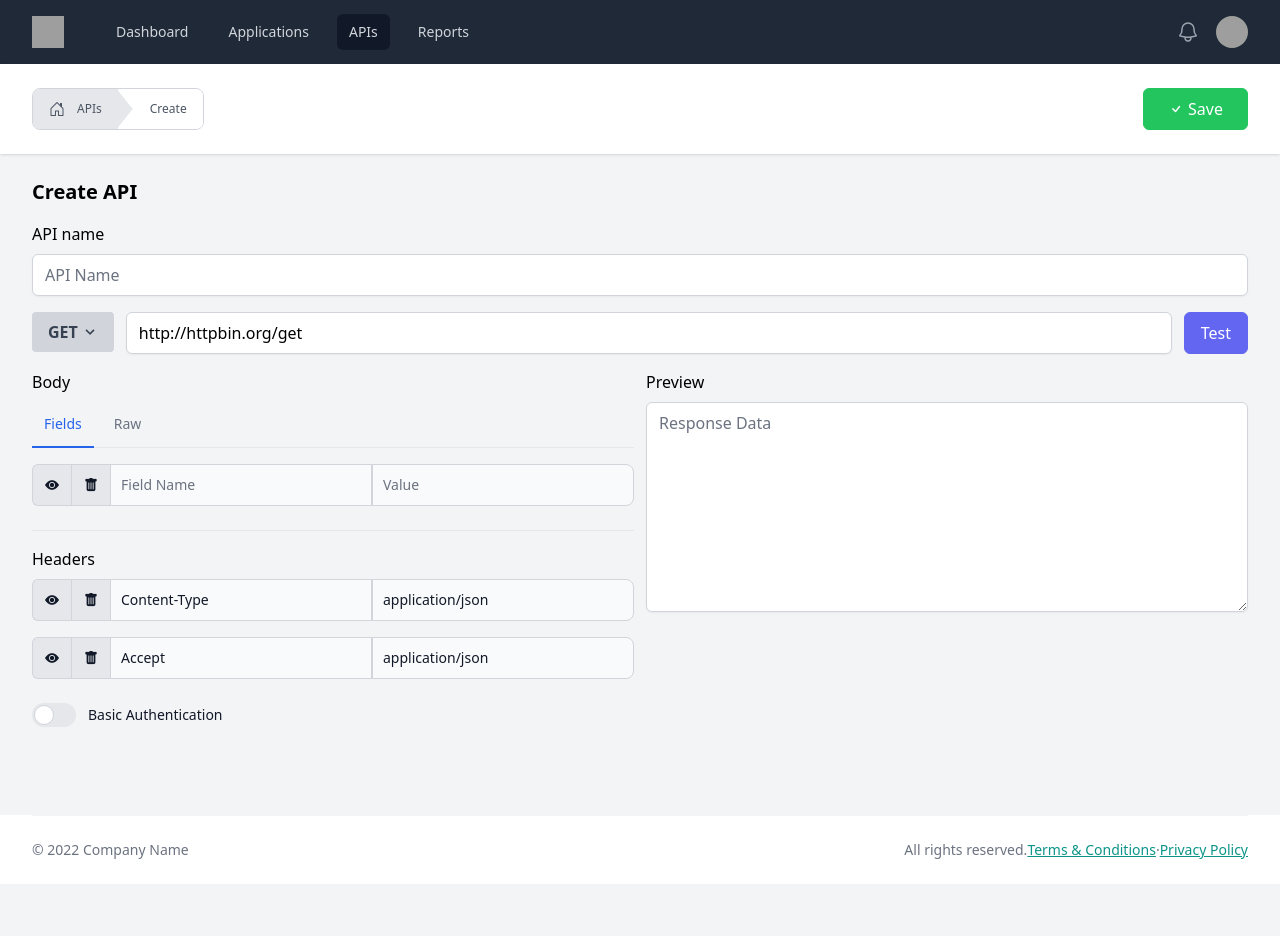
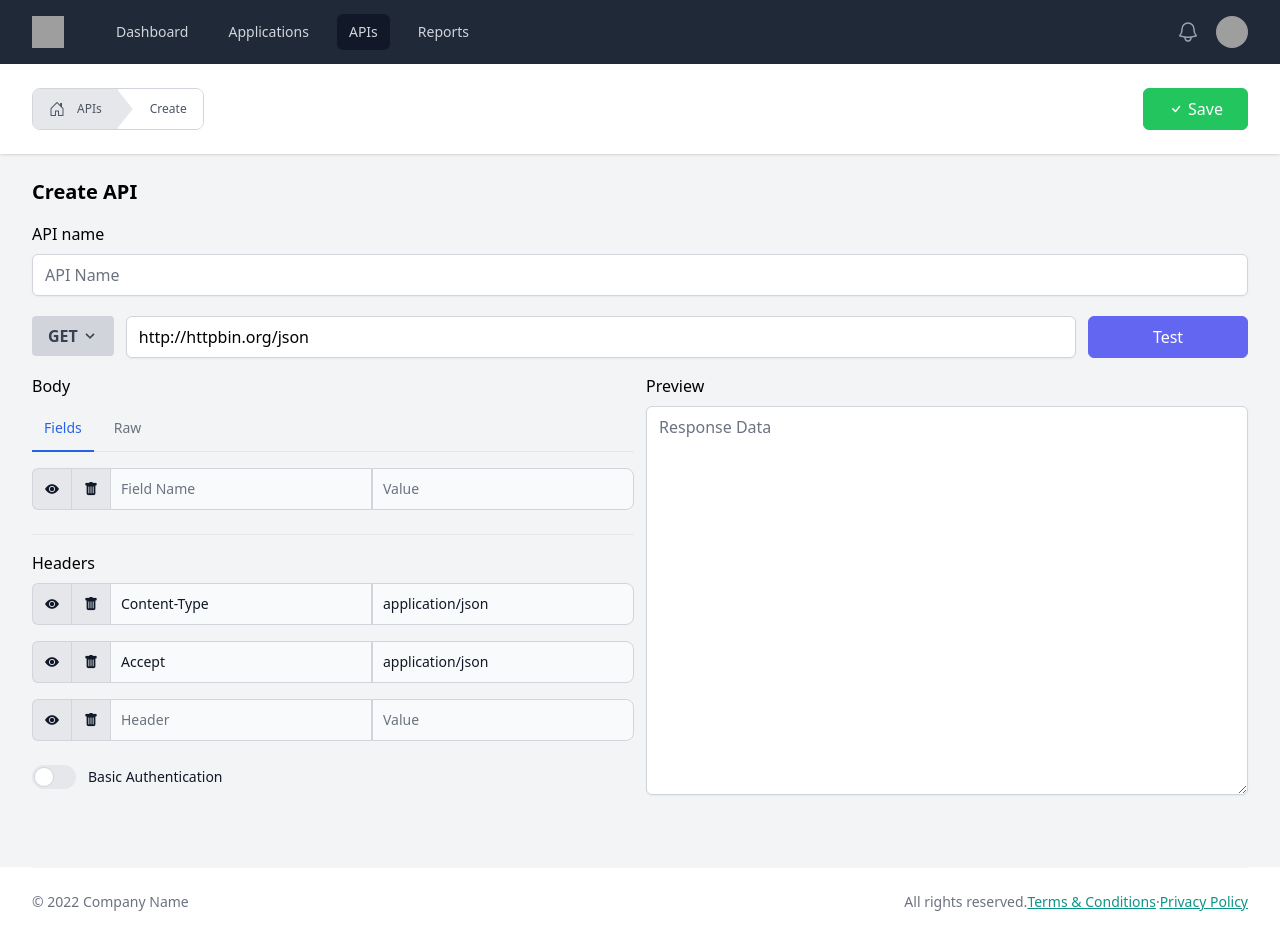
Before and after one commit to andchir/api2app-frontend, an Angular app: page /apis/create in a window 1280 px wide. Before the commit the page ends 884 px from the top, so only its background shows below. Built offline with nearby package versions, Linux system fonts and the light colour scheme; grey boxes are pictures that could not be loaded.

Commit message:
create AIP item upd - make request

```diff
--- a/src/app/apis/api-create/api-create.component.html
+++ b/src/app/apis/api-create/api-create.component.html
@@ -1,5 +1,5 @@
 <header class="bg-white shadow">
-    <div class="mx-auto max-w-7xl px-4 py-6 sm:px-6 lg:px-8">
+    <div class="mx-auto max-w-7xl py-6 px-4 sm:px-6 lg:px-8">
 
         <div class="flex justify-between">
 
@@ -38,13 +38,13 @@
 </header>
 
 <main>
-    <div class="mx-auto max-w-7xl py-6 sm:px-6 lg:px-8">
+    <div class="mx-auto max-w-7xl py-6 px-4 sm:px-6 lg:px-8">
 
         <h2 class="text-xl font-bold mb-4">Create API</h2>
 
         <div>
 
-            <div class="mb-4">
+            <div class="mb-5">
                 <label class="block mb-2" for="fieldName">API name</label>
                 <input type="text" class="block w-full rounded-md border-gray-300 shadow-sm focus:border-indigo-300 focus:ring focus:ring-indigo-200 focus:ring-opacity-50"
                        id="fieldName"
@@ -73,12 +73,18 @@
                 <div class="grow">
                     <input type="text" class="block w-full rounded-md border-gray-300 shadow-sm focus:border-indigo-300 focus:ring focus:ring-indigo-200 focus:ring-opacity-50"
                            placeholder="API URL"
+                           [disabled]="loading"
                            [(ngModel)]="data.requestUrl">
                 </div>
 
                 <div>
-                    <button type="button" class="border border-indigo-500 bg-indigo-500 text-white rounded-md px-4 py-2 transition duration-500 ease select-none hover:bg-indigo-600 focus:outline-none focus:shadow-outline"
-                        (click)="apiSendRequest()">
+                    <button type="button" class="border border-indigo-500 bg-indigo-500 text-white rounded-md px-4 py-2 transition duration-500 ease select-none hover:bg-indigo-600 focus:outline-none focus:shadow-outline w-40"
+                            [disabled]="loading"
+                            (click)="apiSendRequest()">
+                        <svg aria-hidden="true" role="status" class="inline w-4 h-4 mr-3 text-white animate-spin" viewBox="0 0 100 101" fill="none" xmlns="http://www.w3.org/2000/svg" *ngIf="loading && submitted">
+                            <path d="M100 50.5908C100 78.2051 77.6142 100.591 50 100.591C22.3858 100.591 0 78.2051 0 50.5908C0 22.9766 22.3858 0.59082 50 0.59082C77.6142 0.59082 100 22.9766 100 50.5908ZM9.08144 50.5908C9.08144 73.1895 27.4013 91.5094 50 91.5094C72.5987 91.5094 90.9186 73.1895 90.9186 50.5908C90.9186 27.9921 72.5987 9.67226 50 9.67226C27.4013 9.67226 9.08144 27.9921 9.08144 50.5908Z" fill="#E5E7EB"/>
+                            <path d="M93.9676 39.0409C96.393 38.4038 97.8624 35.9116 97.0079 33.5539C95.2932 28.8227 92.871 24.3692 89.8167 20.348C85.8452 15.1192 80.8826 10.7238 75.2124 7.41289C69.5422 4.10194 63.2754 1.94025 56.7698 1.05124C51.7666 0.367541 46.6976 0.446843 41.7345 1.27873C39.2613 1.69328 37.813 4.19778 38.4501 6.62326C39.0873 9.04874 41.5694 10.4717 44.0505 10.1071C47.8511 9.54855 51.7191 9.52689 55.5402 10.0491C60.8642 10.7766 65.9928 12.5457 70.6331 15.2552C75.2735 17.9648 79.3347 21.5619 82.5849 25.841C84.9175 28.9121 86.7997 32.2913 88.1811 35.8758C89.083 38.2158 91.5421 39.6781 93.9676 39.0409Z" fill="currentColor"/>
+                        </svg>
                         Test
                     </button>
                 </div>
@@ -89,30 +95,50 @@
                 <div>
                     <h3 class="mb-2">Body</h3>
 
-                    <div class="text-sm font-medium text-center text-gray-500 border-b border-gray-200 dark:text-gray-400 dark:border-gray-700 mb-4">
+                    <div class="text-sm font-medium text-center text-gray-500 border-b border-gray-200 mb-4">
                         <ul class="flex flex-wrap -mb-px">
                             <li class="mr-2">
-                                <a href="#" class="inline-block p-3 text-blue-600 border-b-2 border-blue-600 rounded-t-lg active dark:text-blue-500 dark:border-blue-500" aria-current="page">Fields</a>
+                                <button type="button" class="inline-block p-3 border-b-2 border-transparent"
+                                        [ngClass]="{'text-blue-600 border-blue-600': data.bodyDataSource === 'fields', 'border-transparent hover:text-gray-600 hover:border-gray-300': data.bodyDataSource !== 'fields'}"
+                                        (click)="data.bodyDataSource = 'fields'">Fields</button>
                             </li>
                             <li class="mr-2">
-                                <a href="#" class="inline-block p-3 border-b-2 border-transparent rounded-t-lg hover:text-gray-600 hover:border-gray-300 dark:hover:text-gray-300">Raw</a>
+                                <button type="button" class="inline-block p-3 border-b-2 hover:text-gray-600 hover:border-gray-300"
+                                        [ngClass]="{'text-blue-600 border-blue-600': data.bodyDataSource === 'raw', 'border-transparent hover:text-gray-600 hover:border-gray-300': data.bodyDataSource !== 'raw'}"
+                                        (click)="data.bodyDataSource = 'raw'">Raw</button>
                             </li>
                         </ul>
                     </div>
 
-                    <div class="mb-6">
+                    <div class="mb-6" *ngIf="data.bodyDataSource === 'fields'">
 
-                        <div class="flex mb-4">
-                            <span class="inline-flex items-center px-3 text-sm text-gray-900 bg-gray-200 border border-r-0 border-gray-300 rounded-l-md dark:bg-gray-600 dark:text-gray-400 dark:border-gray-600">
+                        <div class="flex mb-4" *ngFor="let field of data.bodyFields; index as index">
+                            <span class="inline-flex items-center px-3 text-sm text-gray-900 bg-gray-200 border border-r-0 border-gray-300 rounded-l-md dark:bg-gray-600 dark:text-gray-400 dark:border-gray-600 cursor-pointer">
                                 <i class="bi bi-eye-fill"></i>
                             </span>
-                                <span class="inline-flex items-center px-3 text-sm text-gray-900 bg-gray-200 border border-r-0 border-gray-300 dark:bg-gray-600 dark:text-gray-400 dark:border-gray-600">
+                            <span class="inline-flex items-center px-3 text-sm text-gray-900 bg-gray-200 border border-r-0 border-gray-300 dark:bg-gray-600 dark:text-gray-400 dark:border-gray-600 cursor-pointer"
+                                  title="Delete field"
+                                  (click)="deleteOption('bodyFields', index)">
                                 <i class="bi bi-trash-fill"></i>
                             </span>
-                            <input type="text" class="rounded-none bg-gray-50 border text-gray-900 focus:ring-blue-500 focus:border-blue-500 block flex-1 min-w-0 w-full text-sm border-gray-300 p-2.5 dark:bg-gray-700 dark:border-gray-600 dark:placeholder-gray-400 dark:text-white dark:focus:ring-blue-500 dark:focus:border-blue-500" placeholder="Field Name">
-                            <input type="text" class="rounded-none rounded-r-lg bg-gray-50 border text-gray-900 focus:ring-blue-500 focus:border-blue-500 block flex-1 min-w-0 w-full text-sm border-gray-300 p-2.5 dark:bg-gray-700 dark:border-gray-600 dark:placeholder-gray-400 dark:text-white dark:focus:ring-blue-500 dark:focus:border-blue-500" placeholder="Value">
+                            <input type="text" class="rounded-none bg-gray-50 border text-gray-900 focus:ring-blue-500 focus:border-blue-500 block flex-1 min-w-0 w-full text-sm border-gray-300 p-2.5 dark:bg-gray-700 dark:border-gray-600 dark:placeholder-gray-400 dark:text-white dark:focus:ring-blue-500 dark:focus:border-blue-500"
+                                   placeholder="Field Name"
+                                   [(ngModel)]="field.name"
+                                   (ngModelChange)="onOptionsListChange('bodyFields', index)">
+                            <input type="text" class="rounded-none rounded-r-lg bg-gray-50 border text-gray-900 focus:ring-blue-500 focus:border-blue-500 block flex-1 min-w-0 w-full text-sm border-gray-300 p-2.5 dark:bg-gray-700 dark:border-gray-600 dark:placeholder-gray-400 dark:text-white dark:focus:ring-blue-500 dark:focus:border-blue-500"
+                                   placeholder="Value"
+                                   [(ngModel)]="field.value"
+                                   (ngModelChange)="onOptionsListChange('bodyFields', index)">
                         </div>
 
+                    </div>
+
+                    <div class="mb-6" *ngIf="data.bodyDataSource === 'raw'">
+                        <textarea class="w-full rounded-md border-gray-300 shadow-sm focus:border-indigo-300 focus:ring focus:ring-indigo-200 focus:ring-opacity-50 text-cyan-600"
+                                  rows="6"
+                                  cols="40"
+                                  placeholder="Request Body"
+                                  [(ngModel)]="data.bodyJson"></textarea>
                     </div>
 
                     <hr class="mb-4">
@@ -121,52 +147,50 @@
 
                     <div class="mb-6">
 
-                        <div class="flex mb-4">
-                            <span class="inline-flex items-center px-3 text-sm text-gray-900 bg-gray-200 border border-r-0 border-gray-300 rounded-l-md dark:bg-gray-600 dark:text-gray-400 dark:border-gray-600">
+                        <div class="flex mb-4" *ngFor="let hdr of data.headers; index as index">
+                            <span class="inline-flex items-center px-3 text-sm text-gray-900 bg-gray-200 border border-r-0 border-gray-300 rounded-l-md dark:bg-gray-600 dark:text-gray-400 dark:border-gray-600 cursor-pointer">
                                 <i class="bi bi-eye-fill"></i>
                             </span>
-                                <span class="inline-flex items-center px-3 text-sm text-gray-900 bg-gray-200 border border-r-0 border-gray-300 dark:bg-gray-600 dark:text-gray-400 dark:border-gray-600">
+                            <span class="inline-flex items-center px-3 text-sm text-gray-900 bg-gray-200 border border-r-0 border-gray-300 dark:bg-gray-600 dark:text-gray-400 dark:border-gray-600 cursor-pointer"
+                                 title="Delete header"
+                                (click)="deleteOption('headers', index)">
                                 <i class="bi bi-trash-fill"></i>
                             </span>
-                            <input type="text" class="rounded-none bg-gray-50 border text-gray-900 focus:ring-blue-500 focus:border-blue-500 block flex-1 min-w-0 w-full text-sm border-gray-300 p-2.5 dark:bg-gray-700 dark:border-gray-600 dark:placeholder-gray-400 dark:text-white dark:focus:ring-blue-500 dark:focus:border-blue-500" placeholder="Header" value="Content-Type">
-                            <input type="text" class="rounded-none rounded-r-lg bg-gray-50 border text-gray-900 focus:ring-blue-500 focus:border-blue-500 block flex-1 min-w-0 w-full text-sm border-gray-300 p-2.5 dark:bg-gray-700 dark:border-gray-600 dark:placeholder-gray-400 dark:text-white dark:focus:ring-blue-500 dark:focus:border-blue-500" placeholder="Value" value="application/json">
-                        </div>
-
-                        <div class="flex mb-4">
-                            <span class="inline-flex items-center px-3 text-sm text-gray-900 bg-gray-200 border border-r-0 border-gray-300 rounded-l-md dark:bg-gray-600 dark:text-gray-400 dark:border-gray-600">
-                                <i class="bi bi-eye-fill"></i>
-                            </span>
-                                <span class="inline-flex items-center px-3 text-sm text-gray-900 bg-gray-200 border border-r-0 border-gray-300 dark:bg-gray-600 dark:text-gray-400 dark:border-gray-600">
-                                <i class="bi bi-trash-fill"></i>
-                            </span>
-                            <input type="text" class="rounded-none bg-gray-50 border text-gray-900 focus:ring-blue-500 focus:border-blue-500 block flex-1 min-w-0 w-full text-sm border-gray-300 p-2.5 dark:bg-gray-700 dark:border-gray-600 dark:placeholder-gray-400 dark:text-white dark:focus:ring-blue-500 dark:focus:border-blue-500" placeholder="Header" value="Accept">
-                            <input type="text" class="rounded-none rounded-r-lg bg-gray-50 border text-gray-900 focus:ring-blue-500 focus:border-blue-500 block flex-1 min-w-0 w-full text-sm border-gray-300 p-2.5 dark:bg-gray-700 dark:border-gray-600 dark:placeholder-gray-400 dark:text-white dark:focus:ring-blue-500 dark:focus:border-blue-500" placeholder="Value" value="application/json">
+                            <input type="text" class="rounded-none bg-gray-50 border text-gray-900 focus:ring-blue-500 focus:border-blue-500 block flex-1 min-w-0 w-full text-sm border-gray-300 p-2.5 dark:bg-gray-700 dark:border-gray-600 dark:placeholder-gray-400 dark:text-white dark:focus:ring-blue-500 dark:focus:border-blue-500"
+                                   placeholder="Header"
+                                   [(ngModel)]="hdr.name"
+                                   (ngModelChange)="onOptionsListChange('headers', index)">
+                            <input type="text" class="rounded-none rounded-r-lg bg-gray-50 border text-gray-900 focus:ring-blue-500 focus:border-blue-500 block flex-1 min-w-0 w-full text-sm border-gray-300 p-2.5 dark:bg-gray-700 dark:border-gray-600 dark:placeholder-gray-400 dark:text-white dark:focus:ring-blue-500 dark:focus:border-blue-500"
+                                   placeholder="Value"
+                                   value="application/json"
+                                   [(ngModel)]="hdr.value"
+                                   (ngModelChange)="onOptionsListChange('headers', index)">
                         </div>
 
                     </div>
 
                     <div>
 
-                        <label class="relative inline-flex items-center mb-4 cursor-pointer">
+                        <label class="relative inline-flex items-center cursor-pointer" [ngClass]="{'mb-4': data.basicAuth}">
                             <input type="checkbox" value="" class="sr-only peer" [(ngModel)]="data.basicAuth">
                             <div class="w-11 h-6 bg-gray-200 rounded-full peer peer-focus:ring-4 peer-focus:ring-indigo-200 focus:ring-opacity-50 dark:bg-gray-700 peer-checked:after:translate-x-full peer-checked:after:border-white after:content-[''] after:absolute after:top-0.5 after:left-[2px] after:bg-white after:border-gray-300 after:border after:rounded-full after:h-5 after:w-5 after:transition-all dark:border-gray-600 peer-checked:bg-blue-600"></div>
                             <span class="ml-3 text-sm font-medium text-gray-900 dark:text-gray-300">Basic Authentication</span>
                         </label>
 
                         <div *ngIf="data.basicAuth">
-                            <div class="grid grid-cols-1 lg:grid-cols-2 gap-3 mb-4">
+                            <div class="grid grid-cols-1 lg:grid-cols-3 gap-3 mb-4">
                                 <div>
                                     <label for="fieldBasicAuthLogin">Login:</label>
                                 </div>
-                                <div>
+                                <div class="col-span-2">
                                     <input type="text" class="block w-full rounded-md border-gray-300 shadow-sm focus:border-indigo-300 focus:ring focus:ring-indigo-200 focus:ring-opacity-50" id="fieldBasicAuthLogin" placeholder="Login">
                                 </div>
                             </div>
-                            <div class="grid grid-cols-1 lg:grid-cols-2 gap-3">
+                            <div class="grid grid-cols-1 lg:grid-cols-3 gap-3">
                                 <div>
                                     <label for="fieldBasicAuthPassword">Password:</label>
                                 </div>
-                                <div>
+                                <div class="col-span-2">
                                     <input type="text" class="block w-full rounded-md border-gray-300 shadow-sm focus:border-indigo-300 focus:ring focus:ring-indigo-200 focus:ring-opacity-50" id="fieldBasicAuthPassword" placeholder="Password">
                                 </div>
                             </div>
@@ -175,10 +199,14 @@
                     </div>
 
                 </div>
-                <div>
+                <div class="flex flex-col">
                     <h3 class="mb-2">Preview</h3>
-
-                    <textarea class="w-full rounded-md border-gray-300 shadow-sm focus:border-indigo-300 focus:ring focus:ring-indigo-200 focus:ring-opacity-50" rows="8" cols="40" placeholder="Response Data"></textarea>
+                    <textarea class="w-full rounded-md border-gray-300 shadow-sm focus:border-indigo-300 focus:ring focus:ring-indigo-200 focus:ring-opacity-50 grow"
+                              rows="8"
+                              cols="40"
+                              placeholder="Response Data"
+                              [ngClass]="{'text-cyan-600': !isResponseError, 'text-red-600 border-red-600': isResponseError}"
+                              [(ngModel)]="data.responseJson"></textarea>
                 </div>
             </div>
 
--- a/src/app/apis/api-create/api-create.component.ts
+++ b/src/app/apis/api-create/api-create.component.ts
@@ -1,6 +1,9 @@
-import {Component, OnDestroy, OnInit} from '@angular/core';
+import { Component, OnDestroy, OnInit } from '@angular/core';
+import { HttpClient, HttpHeaders } from '@angular/common/http';
 
-import {Subject} from 'rxjs';
+import { Subject, takeUntil } from 'rxjs';
+
+import { ApiItem } from '../models/api-item.interface';
 
 @Component({
   selector: 'app-api-create',
@@ -9,19 +12,34 @@ import {Subject} from 'rxjs';
 })
 export class ApiCreateComponent implements OnInit, OnDestroy {
 
-    data = {
+    data: ApiItem = {
         name: '',
         requestMethod: 'GET',
-        requestUrl: 'http://httpbin.org/get',
-        basicAuth: false
+        requestUrl: 'http://httpbin.org/json',
+        basicAuth: false,
+        responseJson: '',
+        bodyDataSource: 'fields',
+        bodyFields: [
+            {name: '', value: ''}
+        ],
+        headers: [
+            {name: 'Content-Type', value: 'application/json', active: true},
+            {name: 'Accept', value: 'application/json', active: true},
+            {name: '', value: '', active: true}
+        ],
+        bodyJson: ''
     };
     requestMethods = [
-        'POST', 'GET', 'PUT', 'HEAD', 'DELETE', 'PATCH', 'PURGE', 'OPTIONS'
+        'GET', 'POST', 'PUT', 'HEAD', 'DELETE', 'PATCH', 'PURGE', 'OPTIONS'
     ];
+    isResponseError = false;
+    timer: any;
+    loading = false;
+    submitted = false;
     destroyed$: Subject<void> = new Subject();
 
     constructor(
-
+        protected httpClient: HttpClient
     ) {}
 
     ngOnInit(): void {
@@ -34,11 +52,99 @@ export class ApiCreateComponent implements OnInit, OnDestroy {
     }
 
     saveData(): void {
-        console.log('saveDate', this.data);
+        console.log('saveData', this.data);
+    }
+
+    findDataEmptyIndex(optionName: 'headers'|'bodyFields'): number {
+        return this.data[optionName].findLastIndex((item) => {
+            return !item.name && !item.value;
+        });
+    }
+
+    deleteOption(optionName: 'headers'|'bodyFields', index: number): void {
+        this.data[optionName][index].name = '';
+        this.data[optionName][index].value = '';
+        if (this.data[optionName].length === 1) {
+            return;
+        }
+        this.onOptionsListChange(optionName, index, 0);
+    }
+
+    onOptionsListChange(optionName: 'headers'|'bodyFields', index: number, delay = 200): void {
+        clearTimeout(this.timer);
+        this.timer = setTimeout(() => {
+            const lastEmptyIndex = this.findDataEmptyIndex(optionName);
+            if (lastEmptyIndex === -1) {
+                this.data[optionName].push({name: '', value: '', active: true});
+                return;
+            }
+            if (!this.data[optionName][index].name && !this.data[optionName][index].value && index !== lastEmptyIndex) {
+                this.data[optionName].splice(index, 1);
+            }
+        }, delay);
     }
 
     apiSendRequest(): void {
-        console.log('apiSendRequest', this.data);
+        if (!this.data.requestUrl) {
+            return;
+        }
+
+        // Get headers
+        let responseTypeValue = 'json';
+        const headersData: {[header: string]: string} = {};
+        this.data.headers.forEach((item) => {
+            if (item.name && item.value) {
+                headersData[item.name] = item.value;
+                if (item.name.toLowerCase() === 'accept' && item.value.includes('/')) {
+                    responseTypeValue = item.value.split('/')[1];
+                }
+            }
+        });
+        const headers = new HttpHeaders(headersData);
+        const responseType = 'text';
+
+        // Get request body
+        let body: any = this.data.bodyDataSource === 'raw' ? (this.data.bodyJson || '') : {};
+        if (this.data.bodyDataSource === 'fields') {
+            body = {};
+            this.data.bodyFields.forEach((item) => {
+                if (item.name && item.value) {
+                    body[item.name] = item.value;
+                }
+            });
+        }
+
+        let httpRequest;
+        switch (this.data.requestMethod) {
+            case 'POST':
+                httpRequest = this.httpClient.post(this.data.requestUrl, {body}, {headers, responseType});
+                break;
+            default:
+                httpRequest = this.httpClient.get(this.data.requestUrl, {headers, responseType});
+        }
+
+        this.loading = true;
+        this.submitted = true;
+
+        httpRequest
+            .pipe(takeUntil(this.destroyed$))
+            .subscribe({
+                next: (res) => {
+                    this.isResponseError = false;
+                    this.data.responseJson = typeof res === 'object'
+                        ? JSON.stringify(res, null, 4)
+                        : res.trim();
+                    this.loading = false;
+                    this.submitted = false;
+                },
+                error: (err) => {
+                    const errorMessage = err.error?.error?.message;
+                    this.isResponseError = true;
+                    this.data.responseJson = '{"error": "' + (err?.message || '') + (errorMessage ? ` - ${errorMessage}` : '') + '"}';
+                    this.loading = false;
+                    this.submitted = false;
+                }
+            });
     }
 
     requestMethodUpdate(method: string): void {
--- /dev/null
+++ b/src/app/apis/models/api-item.interface.ts
@@ -0,0 +1,13 @@
+import {NameValueStringObject} from './name-value-string-object.interface';
+
+export interface ApiItem {
+    name: string;
+    requestMethod: string;
+    requestUrl: string;
+    basicAuth: boolean;
+    responseJson: string;
+    bodyDataSource: 'fields'|'raw';
+    bodyFields: NameValueStringObject[];
+    headers: NameValueStringObject[];
+    bodyJson: string;
+}
--- /dev/null
+++ b/src/app/apis/models/name-value-string-object.interface.ts
@@ -0,0 +1,5 @@
+export interface NameValueStringObject {
+    name: string;
+    value: string;
+    active?: boolean;
+}
--- a/src/app/app.module.ts
+++ b/src/app/app.module.ts
@@ -2,6 +2,7 @@ import {NgModule} from '@angular/core';
 import {BrowserModule} from '@angular/platform-browser';
 import {FormsModule} from '@angular/forms';
 import {CommonModule} from '@angular/common';
+import {HttpClientModule} from '@angular/common/http';
 
 import {AppRoutingModule} from './app-routing.module';
 import {AppComponent} from './app.component';
@@ -18,6 +19,7 @@ import {NotFoundComponent} from './not-found/not-found.component';
         CommonModule,
         FormsModule,
         BrowserModule,
+        HttpClientModule,
         AppRoutingModule,
         FormsModule
     ],
```
Also changed, not shown: src/global.d.ts (added, +10 -0 lines), 1 other file (tests, documents, lock files or other folders).
